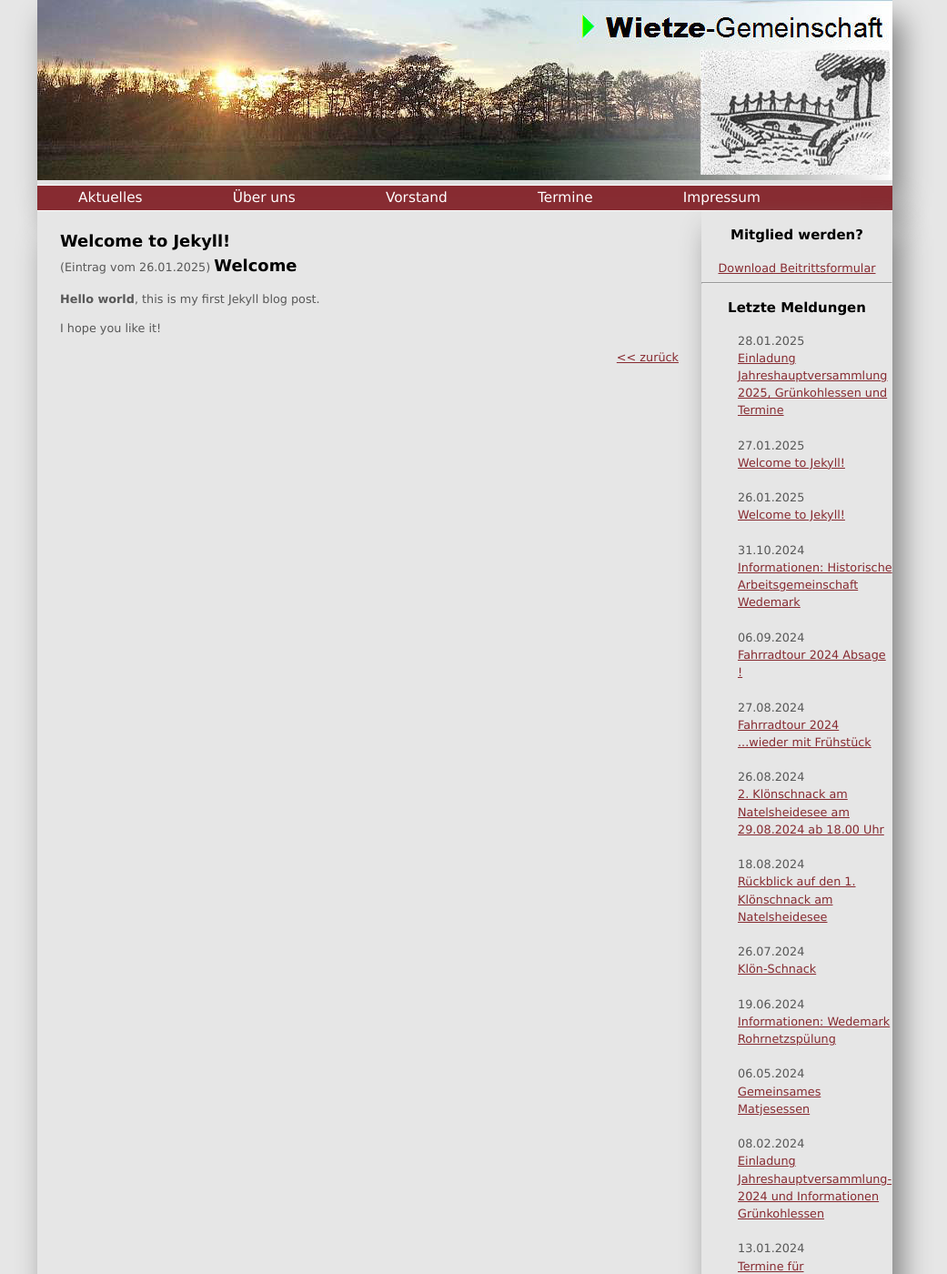
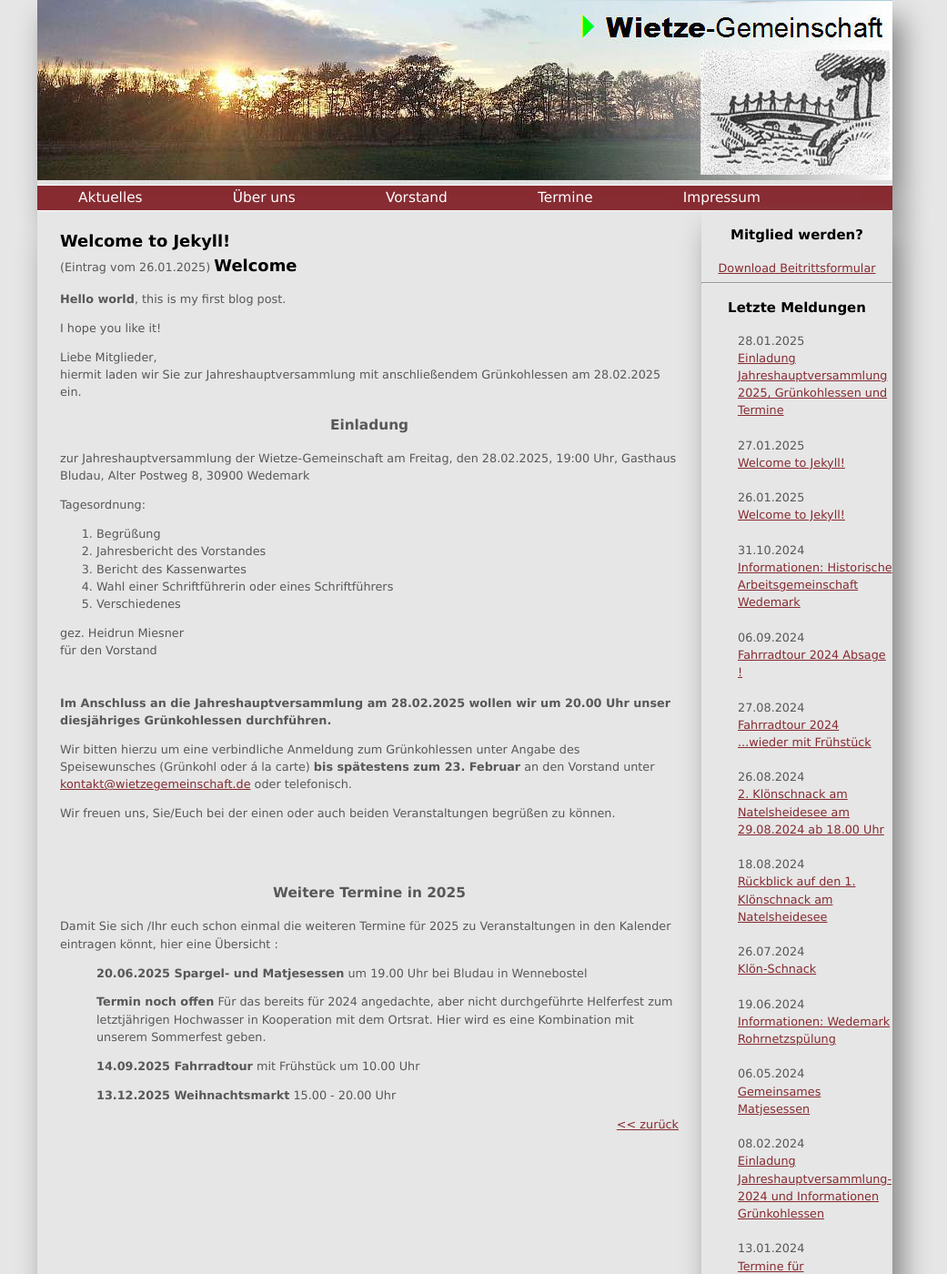
Before and after one commit to car-hei/wietze-gemeinschaft.github.io, a Jekyll site: the page built from _posts/2025-01-26-test.md, in a window 1280 px wide and 1400 px high. Shown: the whole window at 91% size, without its empty margins (129-1170 px from the left). Built offline with Jekyll 4.4.1, drawn with Linux system fonts in a browser that asks for light colours.

Commit message:
Update 2025-01-26-test.md

```diff
--- a/_posts/2025-01-26-test.md
+++ b/_posts/2025-01-26-test.md
@@ -5,6 +5,50 @@ title:  "Welcome to Jekyll!"
 
 # Welcome
 
-**Hello world**, this is my first Jekyll blog post.
+**Hello world**, this is my first blog post.
 
 I hope you like it!
+
+
+Liebe Mitglieder,
+hiermit laden wir Sie zur Jahreshauptversammlung mit anschließendem Grünkohlessen am 28.02.2025 ein.
+
+<h2><p align="center">Einladung</p></h2>
+
+zur Jahreshauptversammlung der Wietze-Gemeinschaft
+am Freitag, den 28.02.2025, 19:00 Uhr,
+Gasthaus Bludau, Alter Postweg 8, 30900 Wedemark
+
+Tagesordnung:
+1.	Begrüßung
+2.	Jahresbericht des Vorstandes
+3.	Bericht des Kassenwartes
+4.	Wahl einer Schriftführerin oder eines Schriftführers
+5.	Verschiedenes
+
+gez. Heidrun Miesner
+für den Vorstand
+<br/>
+<br/>
+**Im Anschluss an die Jahreshauptversammlung am 28.02.2025 wollen wir um
+20.00 Uhr unser diesjähriges Grünkohlessen durchführen.**
+
+Wir bitten hierzu um eine verbindliche Anmeldung zum Grünkohlessen unter Angabe des Speisewunsches (Grünkohl oder á la carte) **bis spätestens zum 23. Februar**
+an den Vorstand unter [kontakt@wietzegemeinschaft.de](mailto:kontakt@wietzegemeinschaft.de) oder telefonisch.
+
+Wir freuen uns, Sie/Euch bei der einen oder auch beiden Veranstaltungen begrüßen zu können.
+
+<br/>
+<br/>
+<h2><p align="center">Weitere Termine in 2025</p></h2>
+
+Damit Sie sich /Ihr euch schon einmal die weiteren Termine für 2025 zu Veranstaltungen in den Kalender eintragen könnt, hier eine Übersicht :
+
++ **20.06.2025	Spargel- und Matjesessen** um 19.00 Uhr bei Bludau in Wennebostel
+
++ **Termin noch offen**  Für das bereits für 2024 angedachte, aber nicht durchgeführte Helferfest zum letztjährigen Hochwasser in Kooperation mit dem Ortsrat.
+Hier wird es eine Kombination mit unserem Sommerfest geben.
+
++ **14.09.2025	Fahrradtour** mit Frühstück um 10.00 Uhr
+
++ **13.12.2025 	Weihnachtsmarkt** 15.00 - 20.00 Uhr
```
